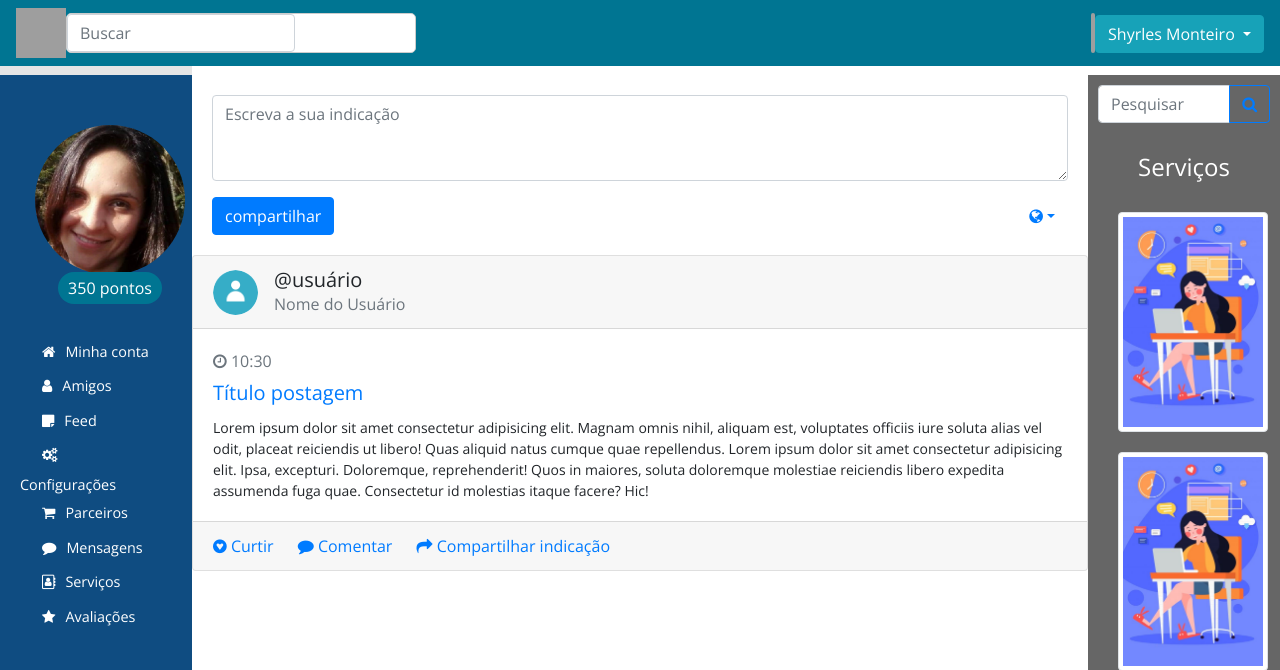
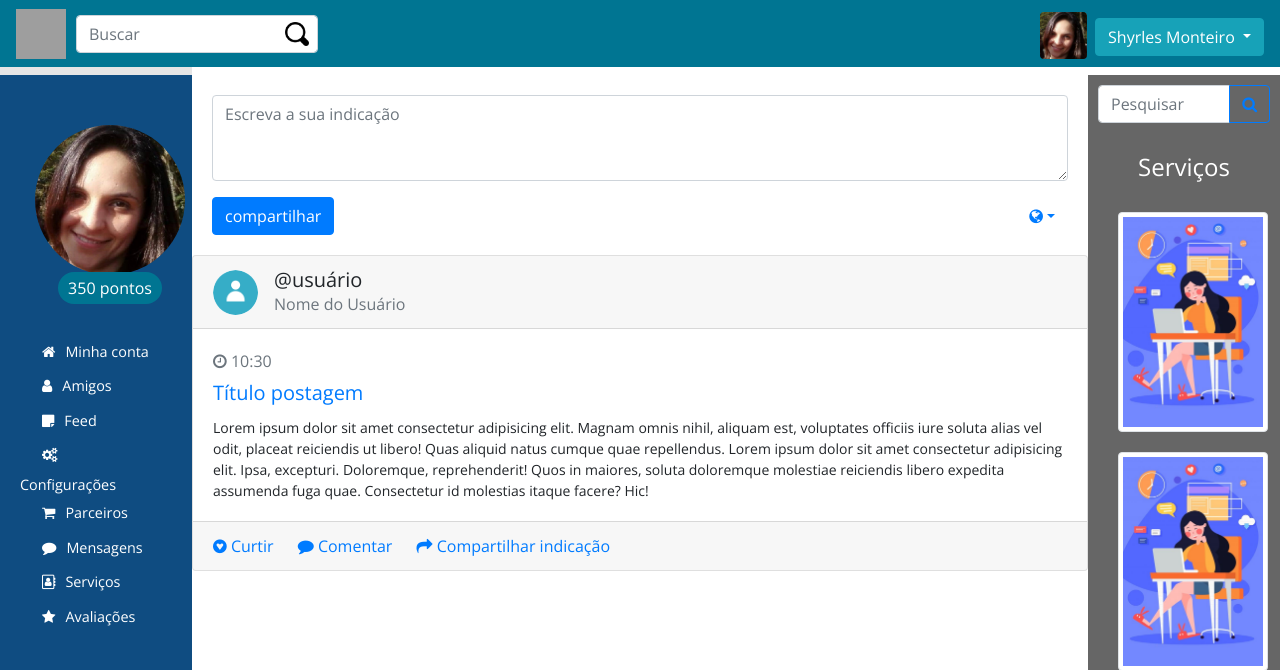
Before and after one commit to Shyrles/QuemIndica, a PHP site: page /feed.php in a window 1280 px wide. Shown: the top 670 px of the page. Run offline with PHP 8.4, Linux system fonts and the light colour scheme; some libraries are stand-ins or nearby versions; grey boxes are pictures that could not be loaded.

Commit message:
header logado - ajustes

```diff
--- a/css/estilo.css
+++ b/css/estilo.css
@@ -38,12 +38,17 @@ header {
 
 /* barra de busca */
 
-#divBusca {
-    border-radius: 10px;
-    -webkit-border-radius: 10px;
-    -moz-border-radius: 10px;
-    -ms-border-radius: 10px;
-    -o-border-radius: 10px;
+
+.divBusca {
+    background-color: white;
+    background-size:3vh;
+    background-image: url('../imagens/loupe.png');
+    background-position: 96%;
+    background-repeat: no-repeat;
+    border: solid 1px;
+    border-color: #cccccc;
+    border-radius: 5px;
+    margin-left: 10px;
 }
 
 #txtBusca {
@@ -52,6 +57,16 @@ header {
     padding-left: 5px;
     font-size: 18px;
     border: none;
+}
+
+#fotoUsuario {
+    width: 6%;
+    margin-left: 93%;
+    margin-top: 0.5%;
+}
+
+.fundo {
+    background-color: #007592;
 }
 
 .hamburguer {
--- a/css/minhaConta.css
+++ b/css/minhaConta.css
@@ -66,9 +66,7 @@ header {
     font-size: 60px;
 }
 
-.fundo {
-    background-color: #007592;
-}
+
 
 #tam {
     font-size: 50px;
@@ -131,34 +129,12 @@ header {
 
 /* barra de busca */
 
-#divBusca {
-    background-color: white;
-    border: solid 1px;
-    border-color: #cccccc;
-    border-radius: 5px;
-    width: 350px;
-    height: 40px;
-}
-
-#txtBusca {
-    float: left;
-    background-color: transparent;
-    padding-left: 5px;
-    font-size: 18px;
-    border: none;
-    height: 40px;
-    width: 315px;
-}
-
 #btnBusca {
     width: 25px;
     position: relative;
     margin: 6px 0 6px 0;
 }
 
-.hamburguer {
-    margin-left: 50px;
-}
 
 .banner_azul {
     background-color: #007592;
@@ -277,12 +253,6 @@ ul li a {
 
 /*CSS da pagina Minha Conta*/
 
-#fotoUsuario {
-    width: 6%;
-    margin-left: 93%;
-    margin-top: 0.5%;
-}
-
 .imagemUsuario {
     padding: 20px;
     margin-top: 0%;
--- a/header_minhaConta.php
+++ b/header_minhaConta.php
@@ -6,17 +6,16 @@
 
 <!-- Barra de busca -->
 
-<div id="divBusca">
-<form class="form-inline">
-    <input class="form-control mr-sm-2" type="search" placeholder="Buscar" aria-label="Search">
-
-  </form>
+<div>
+    <form class="form-inlin">
+        <input class="form-control mr-sm-2 divBusca" type="search" placeholder="Buscar" aria-label="Search">
+    </form>
 </div>
 
 <!-- Botões direita -->
 <ul class="navbar-nav flex-row ml-md-auto d-flex">
     <li class="nav-item">
-        <img id="fotoUsuario" src="imagens/fotoUsuario.jpg" alt="Foto do usuario" width="40" height="40" class="rounded">
+        <img id="fotoUsuario" src="imagens/minhaConta/fotoUsuario.jpg" alt="Foto do usuario" class="rounded">
         <!--a class="nav-link active" href="#"><button type="button" class="btn btn-dark">Registrar</button></a-->
     </li>
 
```
